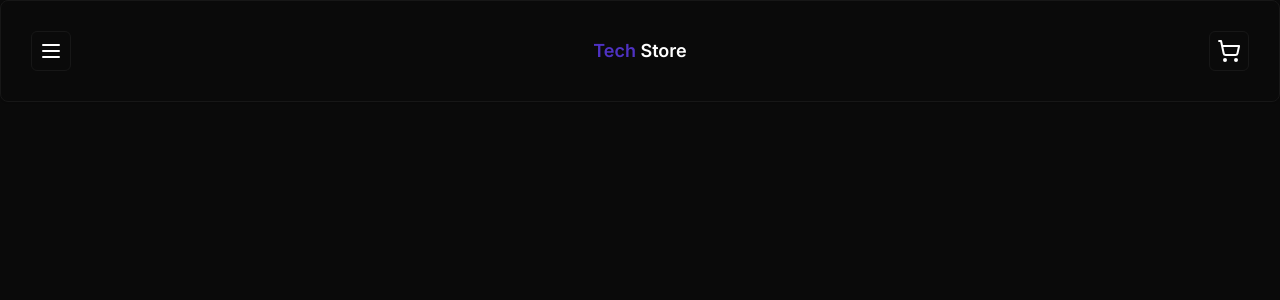
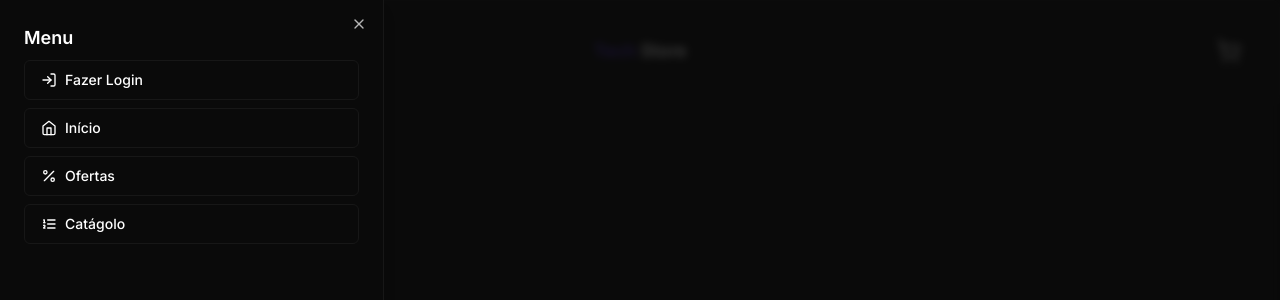
Before and after one commit to Samuel-3004/app-with-next, a Next.js app: page / in a window 1280 px wide. Both pictures are taken after a click on the button 51 px from the left and 51 px from the top of the page. Shown: the top 300 px of the page. Built offline with nearby package versions, Linux system fonts and the light colour scheme.

Commit message:
feat: add header menu using sheet component

```diff
--- a/src/components/ui/header.tsx
+++ b/src/components/ui/header.tsx
@@ -1,13 +1,51 @@
-import { MenuIcon, ShoppingCartIcon } from "lucide-react";
+import {
+  HomeIcon,
+  ListOrderedIcon,
+  LogInIcon,
+  MenuIcon,
+  PercentCircleIcon,
+  PercentIcon,
+  ShoppingCartIcon,
+} from "lucide-react";
 import { Button } from "./button";
 import { Card } from "./card";
+import { Sheet, SheetContent, SheetHeader, SheetTrigger } from "./sheet";
 
 const Header = () => {
   return (
     <Card className="flex items-center justify-between p-[1.875rem]">
-      <Button size="icon" variant="outline">
-        <MenuIcon />
-      </Button>
+      <Sheet>
+        {/* O "asChild" indica que o primeiro filho
+        do menu quem irá abrir o modal */}
+        <SheetTrigger asChild>
+          <Button size="icon" variant="outline">
+            <MenuIcon />
+          </Button>
+        </SheetTrigger>
+        <SheetContent side="left">
+          <SheetHeader className="text-left text-lg font-semibold">
+            <h2>Menu</h2>
+          </SheetHeader>
+          <div className="mt-2 flex flex-col gap-2">
+            <Button variant="outline" className="w-full justify-start gap-2">
+              <LogInIcon size={16} />
+              Fazer Login
+            </Button>
+            <Button variant="outline" className="w-full justify-start gap-2">
+              <HomeIcon size={16} />
+              Início
+            </Button>
+            <Button variant="outline" className="w-full justify-start gap-2">
+              <PercentIcon size={16} />
+              Ofertas
+            </Button>
+            <Button variant="outline" className="w-full justify-start gap-2">
+              <ListOrderedIcon size={16} />
+              Catágolo
+            </Button>
+          </div>
+        </SheetContent>
+      </Sheet>
       <h1 className="text-lg font-semibold">
         <span className="text-primary">Tech</span> Store
       </h1>
--- /dev/null
+++ b/src/components/ui/sheet.tsx
@@ -0,0 +1,146 @@
+"use client"
+
+import * as React from "react"
+import * as SheetPrimitive from "@radix-ui/react-dialog"
+import { cva, type VariantProps } from "class-variance-authority"
+import { X } from "lucide-react"
+
+import { cn } from "@/lib/utils"
+
+const Sheet = SheetPrimitive.Root
+
+const SheetTrigger = SheetPrimitive.Trigger
+
+const SheetClose = SheetPrimitive.Close
+
+const SheetPortal = ({
+  className,
+  ...props
+}: SheetPrimitive.DialogPortalProps) => (
+  <SheetPrimitive.Portal className={cn(className)} {...props} />
+)
+SheetPortal.displayName = SheetPrimitive.Portal.displayName
+
+const SheetOverlay = React.forwardRef<
+  React.ElementRef<typeof SheetPrimitive.Overlay>,
+  React.ComponentPropsWithoutRef<typeof SheetPrimitive.Overlay>
+>(({ className, ...props }, ref) => (
+  <SheetPrimitive.Overlay
+    className={cn(
+      "fixed inset-0 z-50 bg-background/80 backdrop-blur-sm data-[state=open]:animate-in data-[state=closed]:animate-out data-[state=closed]:fade-out-0 data-[state=open]:fade-in-0",
+      className
+    )}
+    {...props}
+    ref={ref}
+  />
+))
+SheetOverlay.displayName = SheetPrimitive.Overlay.displayName
+
+const sheetVariants = cva(
+  "fixed z-50 gap-4 bg-background p-6 shadow-lg transition ease-in-out data-[state=open]:animate-in data-[state=closed]:animate-out data-[state=closed]:duration-300 data-[state=open]:duration-500",
+  {
+    variants: {
+      side: {
+        top: "inset-x-0 top-0 border-b data-[state=closed]:slide-out-to-top data-[state=open]:slide-in-from-top",
+        bottom:
+          "inset-x-0 bottom-0 border-t data-[state=closed]:slide-out-to-bottom data-[state=open]:slide-in-from-bottom",
+        left: "inset-y-0 left-0 h-full w-3/4 border-r data-[state=closed]:slide-out-to-left data-[state=open]:slide-in-from-left sm:max-w-sm",
+        right:
+          "inset-y-0 right-0 h-full w-3/4  border-l data-[state=closed]:slide-out-to-right data-[state=open]:slide-in-from-right sm:max-w-sm",
+      },
+    },
+    defaultVariants: {
+      side: "right",
+    },
+  }
+)
+
+interface SheetContentProps
+  extends React.ComponentPropsWithoutRef<typeof SheetPrimitive.Content>,
+    VariantProps<typeof sheetVariants> {}
+
+const SheetContent = React.forwardRef<
+  React.ElementRef<typeof SheetPrimitive.Content>,
+  SheetContentProps
+>(({ side = "right", className, children, ...props }, ref) => (
+  <SheetPortal>
+    <SheetOverlay />
+    <SheetPrimitive.Content
+      ref={ref}
+      className={cn(sheetVariants({ side }), className)}
+      {...props}
+    >
+      {children}
+      <SheetPrimitive.Close className="absolute right-4 top-4 rounded-sm opacity-70 ring-offset-background transition-opacity hover:opacity-100 focus:outline-none focus:ring-2 focus:ring-ring focus:ring-offset-2 disabled:pointer-events-none data-[state=open]:bg-secondary">
+        <X className="h-4 w-4" />
+        <span className="sr-only">Close</span>
+      </SheetPrimitive.Close>
+    </SheetPrimitive.Content>
+  </SheetPortal>
+))
+SheetContent.displayName = SheetPrimitive.Content.displayName
+
+const SheetHeader = ({
+  className,
+  ...props
+}: React.HTMLAttributes<HTMLDivElement>) => (
+  <div
+    className={cn(
+      "flex flex-col space-y-2 text-center sm:text-left",
+      className
+    )}
+    {...props}
+  />
+)
+SheetHeader.displayName = "SheetHeader"
+
+const SheetFooter = ({
+  className,
+  ...props
+}: React.HTMLAttributes<HTMLDivElement>) => (
+  <div
+    className={cn(
+      "flex flex-col-reverse sm:flex-row sm:justify-end sm:space-x-2",
+      className
+    )}
+    {...props}
+  />
+)
+SheetFooter.displayName = "SheetFooter"
+
+const SheetTitle = React.forwardRef<
+  React.ElementRef<typeof SheetPrimitive.Title>,
+  React.ComponentPropsWithoutRef<typeof SheetPrimitive.Title>
+>(({ className, ...props }, ref) => (
+  <SheetPrimitive.Title
+    ref={ref}
+    className={cn("text-lg font-semibold text-foreground", className)}
+    {...props}
+  />
+))
+SheetTitle.displayName = SheetPrimitive.Title.displayName
+
+const SheetDescription = React.forwardRef<
+  React.ElementRef<typeof SheetPrimitive.Description>,
+  React.ComponentPropsWithoutRef<typeof SheetPrimitive.Description>
+>(({ className, ...props }, ref) => (
+  <SheetPrimitive.Description
+    ref={ref}
+    className={cn("text-sm text-muted-foreground", className)}
+    {...props}
+  />
+))
+SheetDescription.displayName = SheetPrimitive.Description.displayName
+
+export {
+  Sheet,
+  SheetPortal,
+  SheetOverlay,
+  SheetTrigger,
+  SheetClose,
+  SheetContent,
+  SheetHeader,
+  SheetFooter,
+  SheetTitle,
+  SheetDescription,
+}
```
Also changed, not shown: package.json (+7 -2 lines), 1 other file (tests, documents, lock files or other folders).
